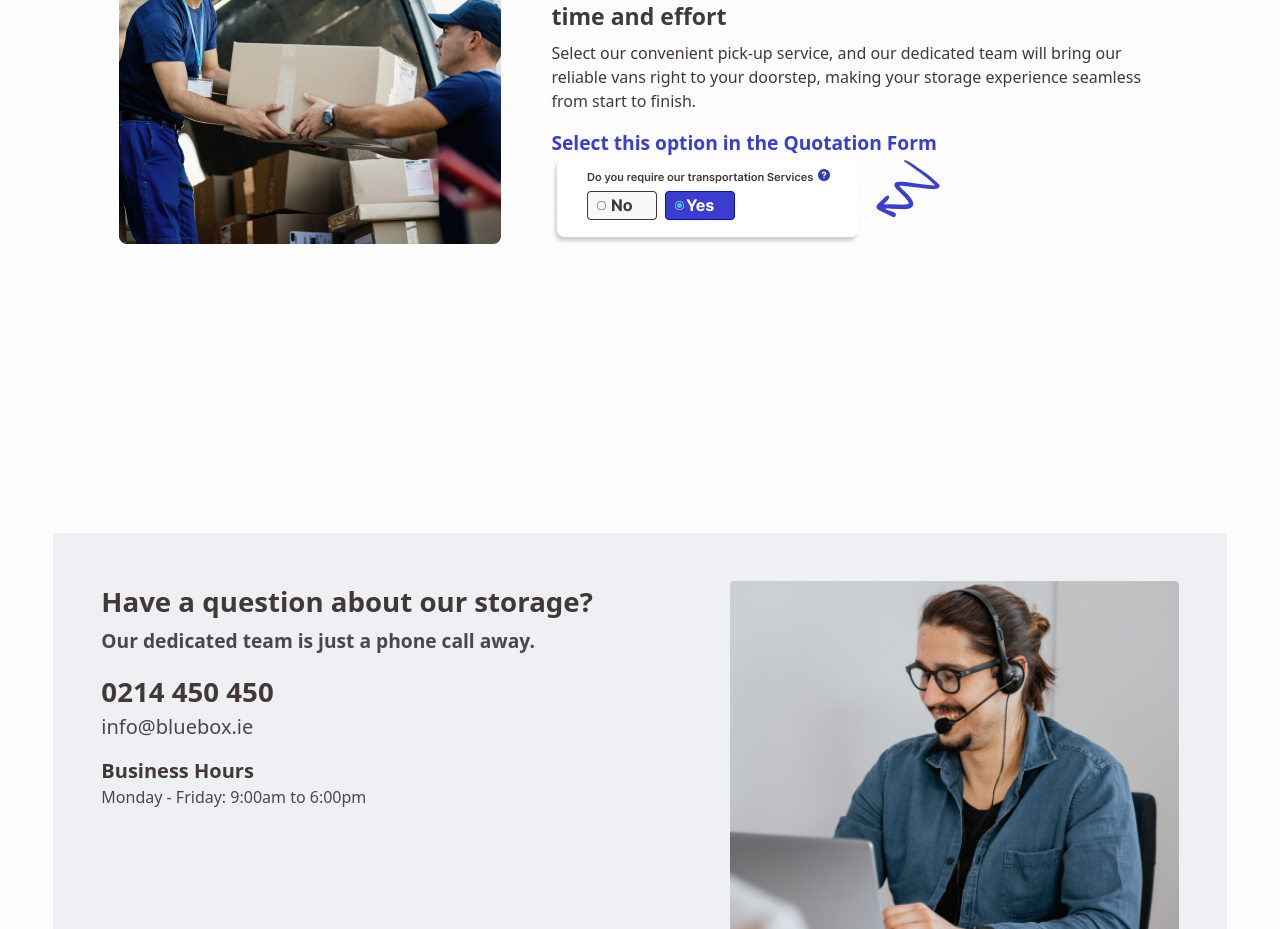
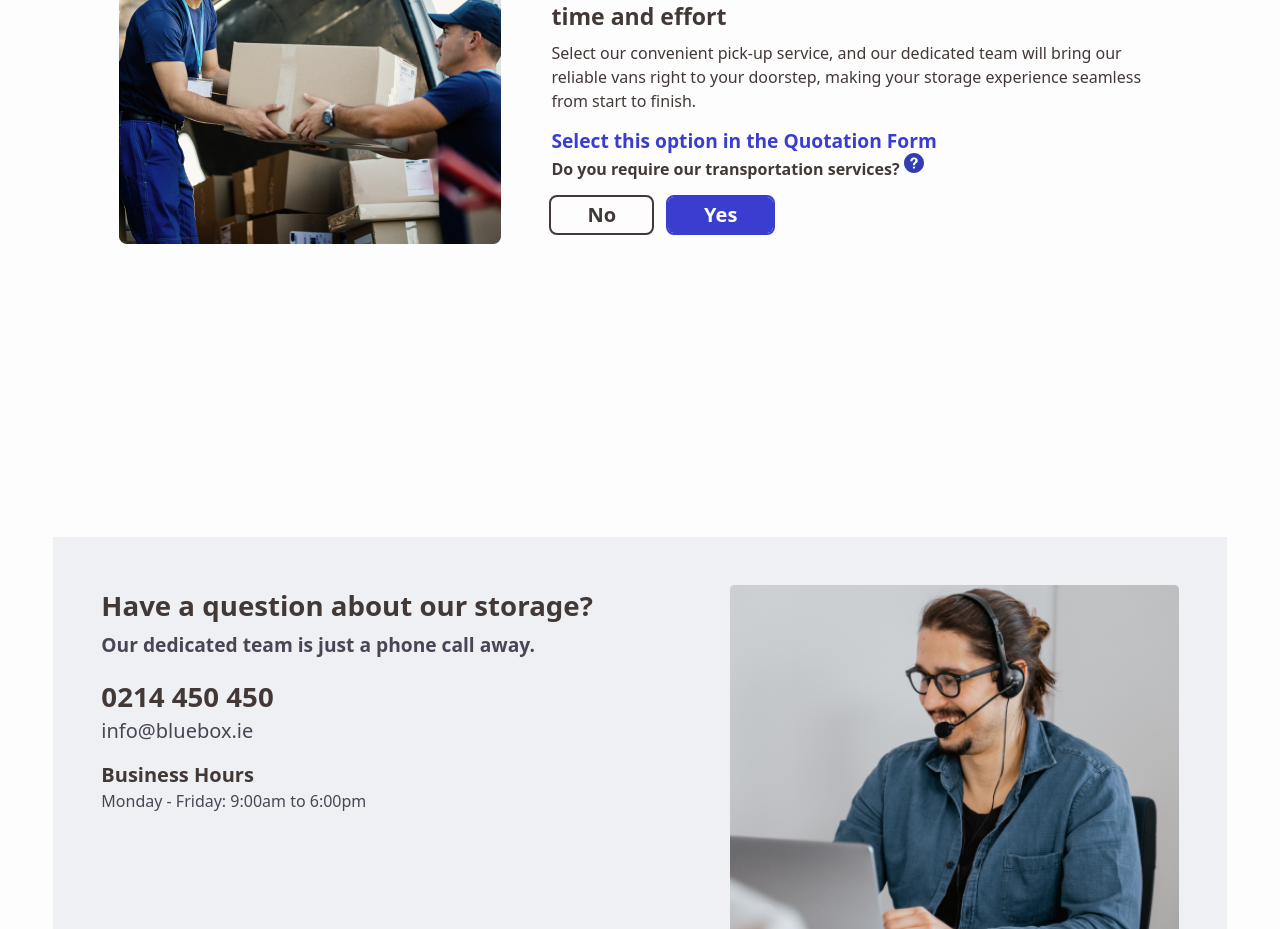
Before and after one commit to shanewmurphy/bluebox, a Next.js app: page / in a window 1280 px wide. Shown: the part 3360-4289 px from the top of the page. Built offline with nearby package versions, Linux system fonts and the light colour scheme.

Commit message:
Container title issue | Pick-up service UI

```diff
--- a/components/Containers.js
+++ b/components/Containers.js
@@ -1,7 +1,7 @@
 import Image from "next/image";
 export default function ContainerSizes() {
   return (
-    <div className="w-11/12 mx-auto lg:my-60 md:my-32 sm:my-0 antialiased">
+    <div className="w-11/12 mx-auto lg:my-60 md:my-32 sm:mb-0 antialiased">
       <div>
         <h2 className="text-center lg:text-7xl md:text-5xl sm:text-5xl text-black font-extrabold">
           Storage Options
@@ -15,7 +15,9 @@ export default function ContainerSizes() {
       <div className="grid lg:grid-cols-3 md:grid-cols-3 sm:grid-rows-1 gap-4 lg:space-y-0 md:space-y-0 sm:space-y-12">
         <div>
           <div className="bg-BkColor rounded-lg lg:py-8 md:py-8 sm:py-9">
-            <h3 className="text-center text-black text-7xl font-bold">8FT</h3>
+            <h3 className="text-center text-black text-7xl font-bold lg:mb-0 md-mb-0 sm:mb-8">
+              8FT
+            </h3>
             <div>
               <Image
                 className="max-h-36"
@@ -43,7 +45,9 @@ export default function ContainerSizes() {
         </div>
         <div>
           <div className="bg-BkColor rounded-lg lg:py-8 md:py-8 sm:py-9">
-            <h3 className="text-center text-black text-7xl font-bold">20FT</h3>
+            <h3 className="text-center text-black text-7xl font-bold lg:mb-0 md-mb-0 sm:mb-8">
+              20FT
+            </h3>
             <div className="lg:mb-0 md:mb-2 sm:mb-0">
               <Image
                 className="max-h-36"
@@ -71,7 +75,9 @@ export default function ContainerSizes() {
         </div>
         <div>
           <div className="bg-BkColor rounded-lg lg:py-8 md:py-8 sm:py-9 sm:pb-12">
-            <h3 className="text-center text-black text-7xl font-bold">40FT</h3>
+            <h3 className="text-center text-black text-7xl font-bold lg:mb-0 md-mb-0 sm:mb-8">
+              40FT
+            </h3>
             <div>
               <Image
                 className="max-h-36 mb-2"
--- a/components/Pick-Up-Service.js
+++ b/components/Pick-Up-Service.js
@@ -1,7 +1,7 @@
 import Image from "next/image";
 export default function PickUp() {
   return (
-    <div className="w-11/12 mx-auto rounded-xl lg:my-60 md:my-32 sm:my-24 lg:py-12 md:py-8 sm:py-8 lg:px-12 md:px-8 sm:px-2 antialiased">
+    <div className="w-11/12 mx-auto rounded-xl lg:my-60 md:my-32 sm:my-24 lg:py-12 md:py-8 sm:py-8 lg:px-12 md:px-8 sm:px-0 antialiased">
       <div>
         <div class="flex lg:flex-row md:flex-row sm:flex-col gap-8">
           <div className="basis-2/5 lg:order-1 md:order-1 sm:order-2">
@@ -28,18 +28,34 @@ export default function PickUp() {
               bring our reliable vans right to your doorstep, making your
               storage experience seamless from start to finish.
             </p>
-            <div className="lg:my-4 md:my-4 sm:mt-8">
-              <h4 className="lg:text-2xl md:text-2xl sm:text-2xl text-blue font-extrabold mt-2 antialiased">
+            <div className="lg:my-4 md:my-4 sm:mt-8 mb-2">
+              <h4 className="lg:text-2xl md:text-2xl sm:text-base text-blue font-extrabold mt-2 antialiased">
                 Select this option in the Quotation Form
               </h4>
-              <div className="float-left">
-                <Image
-                  src="/Form_pick_up_01.png"
-                  objectFit="cover"
-                  width={391}
-                  height={87}
-                  alt="blue box form"
-                />
+              <div className="">
+                <p className="lg:text-base md:text-base sm:text-sm font-bold text-black">
+                  Do you require our transportation services?
+                  <span className="pl-1">
+                    <Image
+                      className="inline-flex mb-4"
+                      src="/question_mark.svg"
+                      width={20}
+                      height={20}
+                    />
+                  </span>
+                </p>
+                <div className="flex flex-row gap-4">
+                  <div className="basis-20 mt-2">
+                    <button className="cursor-none py-1 px-9 text-xl font-bold text-black rounded-md outline outline-2 outline-gray-300">
+                      No
+                    </button>
+                  </div>
+                  <div className="basis-20 mt-2">
+                    <button className="cursor-none py-1 px-9 text-xl font-bold text-white rounded-md bg-blue outline outline-2 outline-blue">
+                      Yes
+                    </button>
+                  </div>
+                </div>
               </div>
             </div>
           </div>
```
Also changed, not shown: public/question_mark.svg (added).
